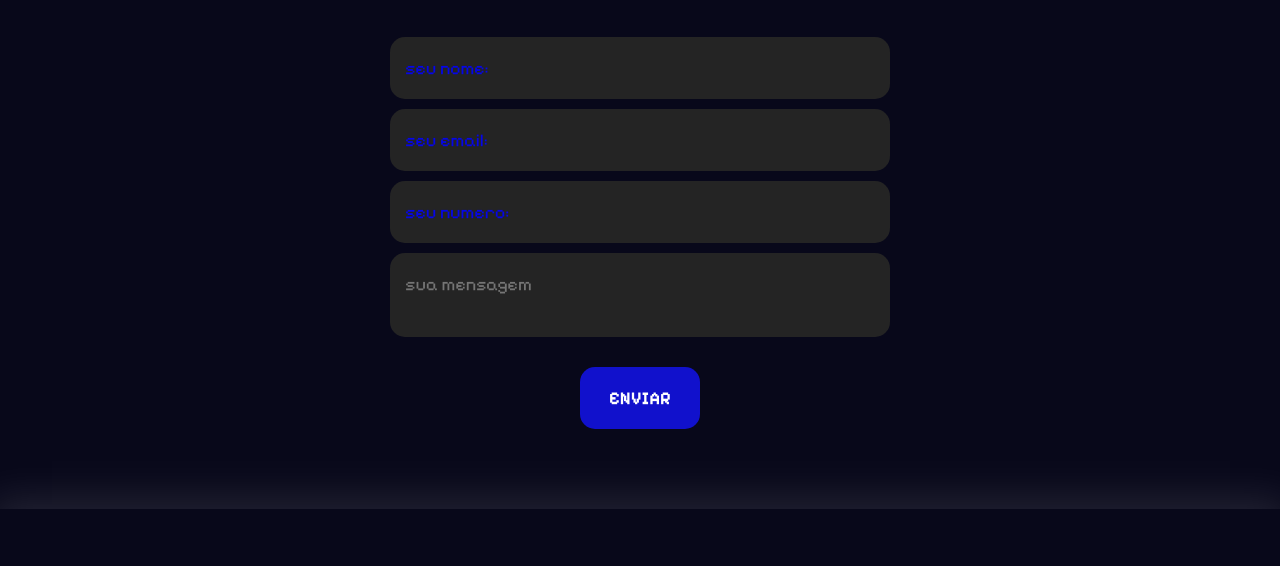
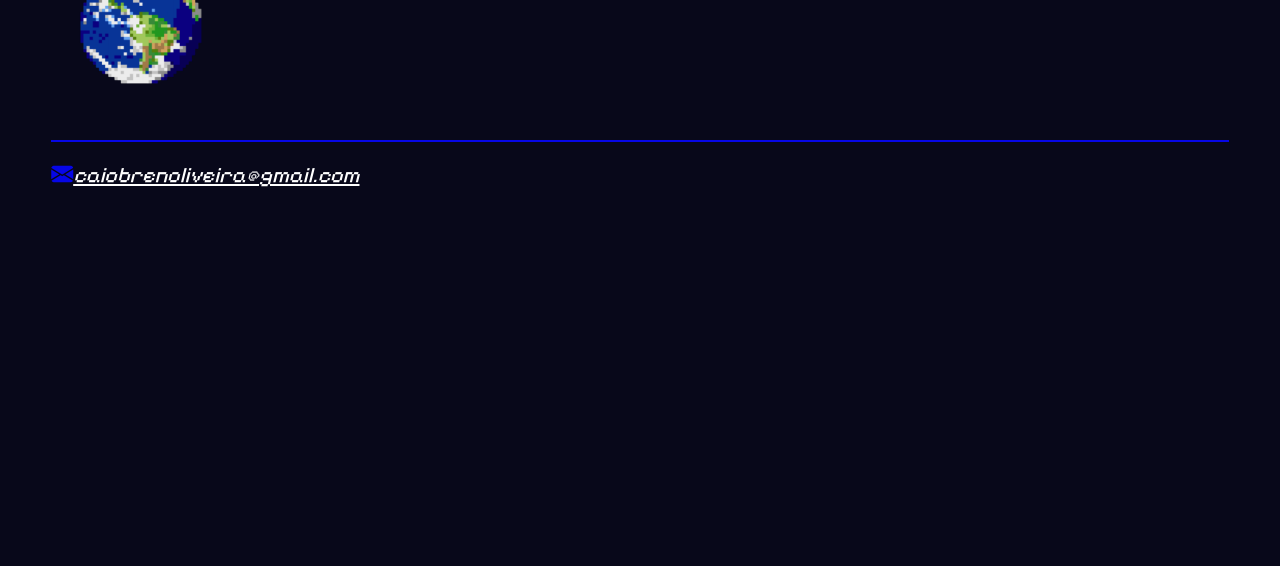
Before and after one commit to CAI0-BREN0/portfolio, a plain HTML site: page index.html in a window 1280 px wide. Shown: the part 2552-3118 px from the top of the page. After the commit the page ends 2800 px from the top, so only its background shows below. Drawn offline with nearby package versions, Linux system fonts and the light colour scheme; a script that the page names is missing.

Commit message:
Update index.html

```diff
--- a/index.html
+++ b/index.html
@@ -32,7 +32,7 @@
 
             </nav>
             <div class="btn-contato">
-                <a href="#formulario">
+                <a href="href="mailto:caiobrenoliveira@gmail.com">
                     <button>Contato</button>
                 </a>
             </div>
@@ -144,21 +144,6 @@
                     </div>
                 </div>
             </div>
-
-        </section>
-        <section id="formulario" class="formulario">
-            <div class="interface">
-                <h2 class="titulo">FALE <span>COMIGO</span></h2>
-                <form method="post" action="enviar.php">
-                    <input class="input" type="text" id="nome" name="nome" placeholder="seu nome:" required>
-                    <input class="input" type="text" id="email" name="email" placeholder="seu email:" required>
-                    <input class="input" type="text" id="numero" name="numero" placeholder="seu numero:">
-                    <textarea  class="input" type="text" id="areadetexto" name="areadetexto" placeholder="sua mensagem" required></textarea>
-                    <div class="btn-enviar">
-                        <input type="submit" value="ENVIAR">
-                    </div>
-                </form>
-            </div>
         </section>
     </main>
     <footer>
```
